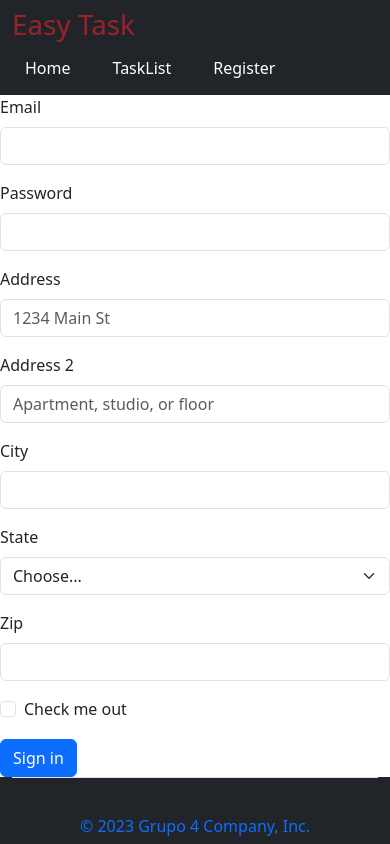
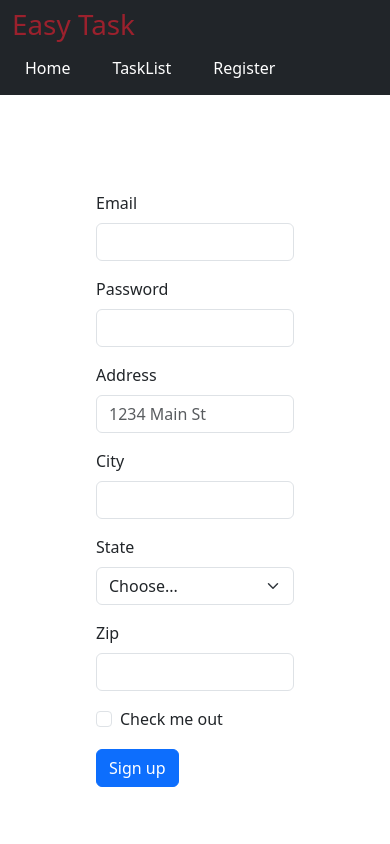
Before and after one commit to juan25258/grupo-4-entregafinal, a React (Vite) app in the folder app_TaskList/: page /Register in a window 390 px wide. Shown: the top 844 px of the page. Built offline with nearby package versions, Linux system fonts and the light colour scheme.

Commit message:
responsive listo del Register

```diff
--- /dev/null
+++ b/app_TaskList/src/pages/Register/Style.css
@@ -0,0 +1,4 @@
+#formulario{
+    min-height: 90vh;
+    margin: 6rem;
+}
--- a/app_TaskList/src/pages/Register/index.jsx
+++ b/app_TaskList/src/pages/Register/index.jsx
@@ -1,8 +1,10 @@
 import React from "react";
+import "./Style.css";
 
 export default function Register() {
   return (
     <>
+      <div id="formulario">
         <form class="row g-3">
           <div class="col-md-6">
             <label for="inputEmail4" class="form-label">
@@ -25,17 +27,6 @@ export default function Register() {
               class="form-control"
               id="inputAddress"
               placeholder="1234 Main St"
-          />
-        </div>
-        <div class="col-12">
-          <label for="inputAddress2" class="form-label">
-            Address 2
-          </label>
-          <input
-            type="text"
-            class="form-control"
-            id="inputAddress2"
-            placeholder="Apartment, studio, or floor"
             />
           </div>
           <div class="col-md-6">
@@ -69,10 +60,11 @@ export default function Register() {
           </div>
           <div class="col-12">
             <button type="submit" class="btn btn-primary">
-            Sign in
+              Sign up
             </button>
           </div>
         </form>
+      </div>
     </>
   );
 }
```
Lines whose indentation alone changed are shown as unchanged.
